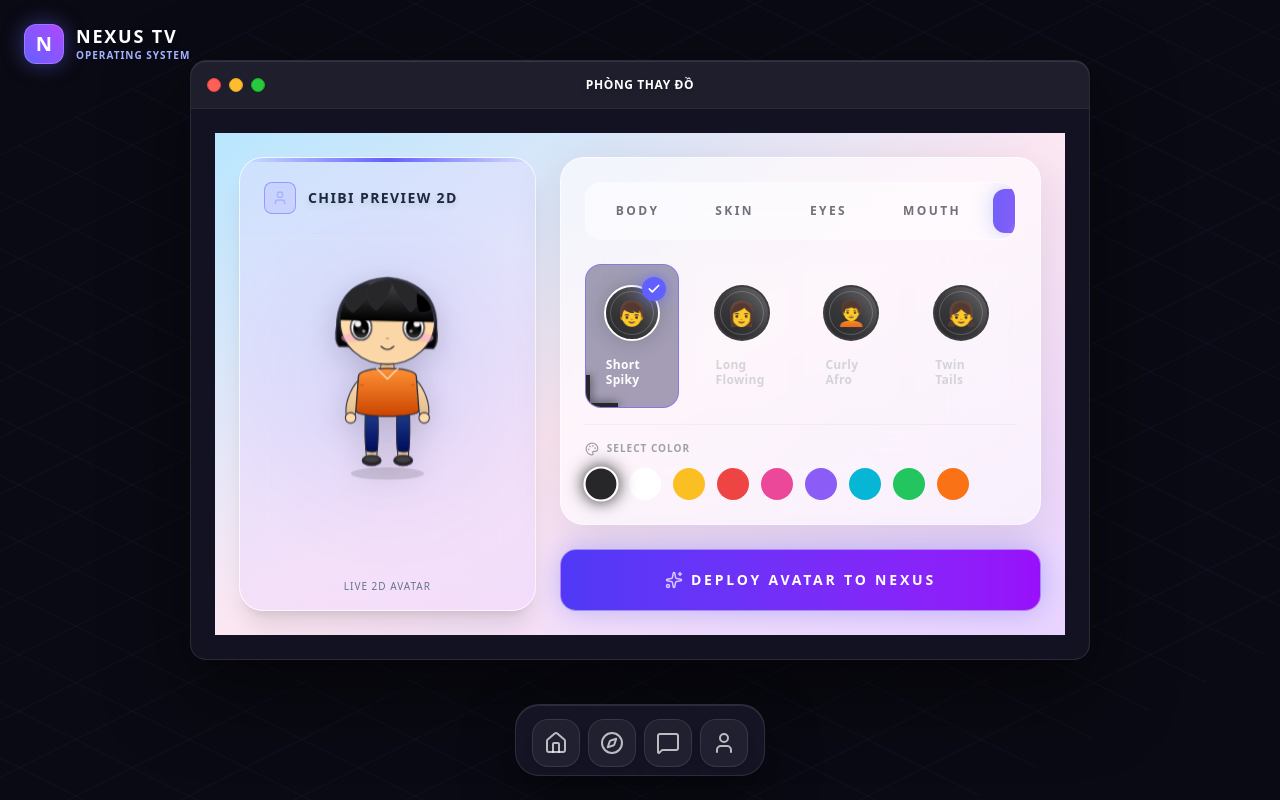
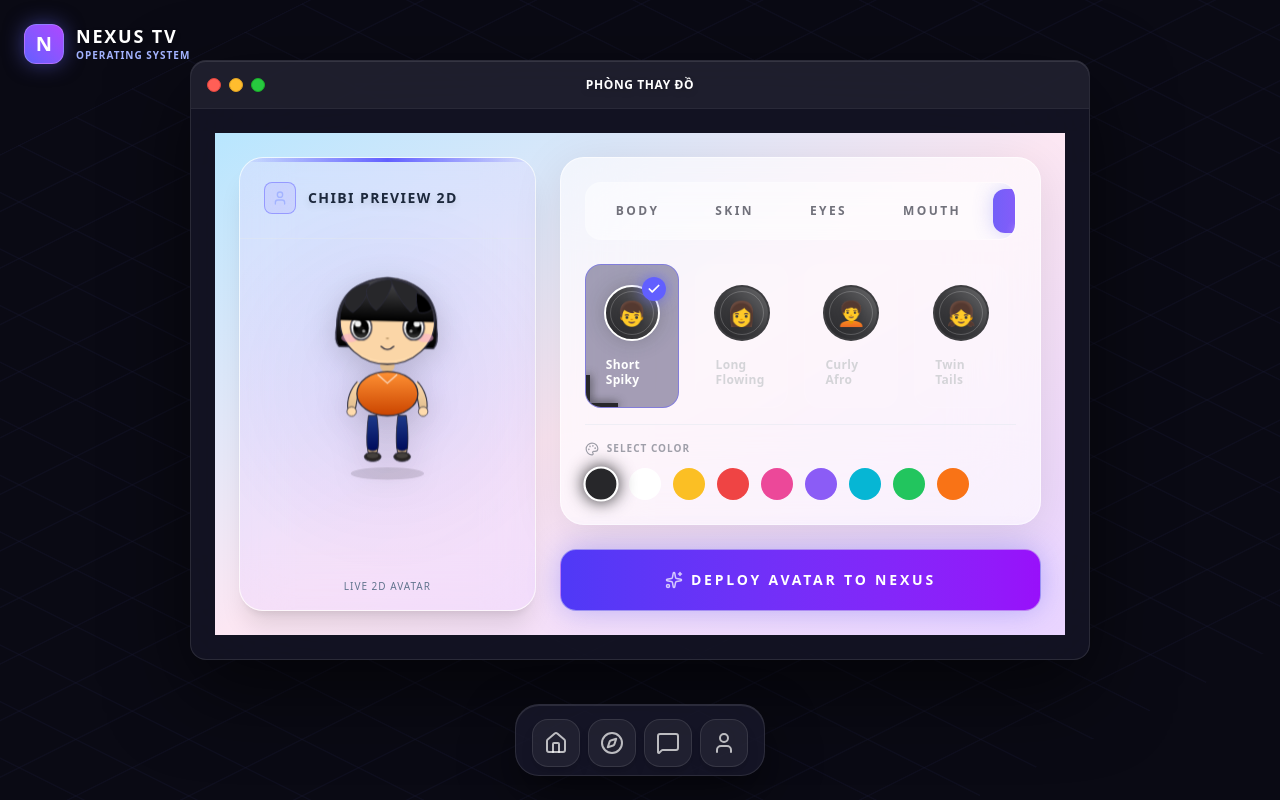
Before and after one commit to Tunglofichill/Nexus, a Next.js app: page /onboarding in a window 1280 px wide. Built offline with nearby package versions, Linux system fonts and the light colour scheme.

Commit message:
style: rounder bean-shaped torso, shorter stubby arms/legs, cuter proportions overall

```diff
--- a/src/components/Chibi2D.tsx
+++ b/src/components/Chibi2D.tsx
@@ -174,80 +174,73 @@ export default function Chibi2D({
 
           {/* ═══════════════ LEGS ═══════════════ */}
           <g>
-            {/* Left leg skin */}
-            <path d="M 210 305 C 208 330, 207 360, 210 388 C 213 395, 228 395, 230 388 C 232 360, 231 330, 230 305 Z"
+            {/* Left leg */}
+            <path d="M 215 310 C 212 335, 210 360, 213 378 C 216 384, 228 384, 231 378 C 234 360, 232 335, 229 310 Z"
                   fill={`url(#sk-${uid})`} stroke={outlineColor} strokeWidth="2" />
-            {/* Right leg skin */}
-            <path d="M 270 305 C 268 330, 267 360, 270 388 C 273 395, 288 395, 290 388 C 292 360, 291 330, 290 305 Z"
+            {/* Right leg */}
+            <path d="M 271 310 C 268 335, 266 360, 269 378 C 272 384, 284 384, 287 378 C 290 360, 288 335, 285 310 Z"
                   fill={`url(#sk-${uid})`} stroke={outlineColor} strokeWidth="2" />
 
-            {/* Pants overlay */}
+            {/* Pants */}
             {bottomsId === 'bottom_jeans' && (<>
-              <path d="M 208 305 C 207 330, 207 355, 209 375 C 212 380, 229 380, 231 375 C 233 355, 233 330, 232 305 Z"
-                    fill={`url(#bg-${uid})`} stroke={outlineColor} strokeWidth="2" />
-              <path d="M 268 305 C 267 330, 267 355, 269 375 C 272 380, 289 380, 291 375 C 293 355, 293 330, 292 305 Z"
-                    fill={`url(#bg-${uid})`} stroke={outlineColor} strokeWidth="2" />
+              <path d="M 214 310 C 211 332, 210 358, 212 372 C 215 378, 229 378, 232 372 C 234 358, 233 332, 230 310 Z"
+                    fill={`url(#bg-${uid})`} stroke={outlineColor} strokeWidth="1.5" />
+              <path d="M 270 310 C 267 332, 266 358, 268 372 C 271 378, 285 378, 288 372 C 290 358, 289 332, 286 310 Z"
+                    fill={`url(#bg-${uid})`} stroke={outlineColor} strokeWidth="1.5" />
             </>)}
             {bottomsId === 'bottom_shorts' && (<>
-              <path d="M 208 305 C 207 320, 208 335, 210 340 C 213 344, 228 344, 231 340 C 233 335, 233 320, 232 305 Z"
-                    fill={`url(#bg-${uid})`} stroke={outlineColor} strokeWidth="2" />
-              <path d="M 268 305 C 267 320, 268 335, 270 340 C 273 344, 288 344, 291 340 C 293 335, 293 320, 292 305 Z"
-                    fill={`url(#bg-${uid})`} stroke={outlineColor} strokeWidth="2" />
+              <path d="M 214 310 C 213 322, 213 332, 215 338 C 218 342, 227 342, 230 338 C 232 332, 232 322, 230 310 Z"
+                    fill={`url(#bg-${uid})`} stroke={outlineColor} strokeWidth="1.5" />
+              <path d="M 270 310 C 269 322, 269 332, 271 338 C 274 342, 283 342, 286 338 C 288 332, 288 322, 286 310 Z"
+                    fill={`url(#bg-${uid})`} stroke={outlineColor} strokeWidth="1.5" />
             </>)}
 
-            {/* Shoes */}
-            <ellipse cx="220" cy="395" rx="18" ry="10" fill="#292524" stroke={outlineColor} strokeWidth="2" />
-            <ellipse cx="220" cy="393" rx="14" ry="6" fill="#3f3f46" />
-            <ellipse cx="280" cy="395" rx="18" ry="10" fill="#292524" stroke={outlineColor} strokeWidth="2" />
-            <ellipse cx="280" cy="393" rx="14" ry="6" fill="#3f3f46" />
+            {/* Shoes — round cute sneakers */}
+            <ellipse cx="222" cy="388" rx="16" ry="9" fill="#292524" stroke={outlineColor} strokeWidth="1.5" />
+            <ellipse cx="222" cy="386" rx="11" ry="5" fill="#44403c" />
+            <ellipse cx="278" cy="388" rx="16" ry="9" fill="#292524" stroke={outlineColor} strokeWidth="1.5" />
+            <ellipse cx="278" cy="386" rx="11" ry="5" fill="#44403c" />
           </g>
 
           {/* ═══════════════ BODY ═══════════════ */}
           <g>
-            {/* Left arm */}
-            <path d="M 195 242 C 178 260, 168 290, 172 310 C 175 318, 185 318, 188 310 C 192 290, 196 270, 205 252"
-                  fill={['clothes_casual','clothes_robe'].includes(clothesId) ? `url(#sk-${uid})` : `url(#cg-${uid})`}
+            {/* Left arm — short rounded sausage */}
+            <path d="M 193 245 C 180 258, 172 280, 175 298 C 178 305, 186 305, 189 298 C 192 282, 194 265, 200 250"
+                  fill={clothesId === 'clothes_casual' ? `url(#sk-${uid})` : `url(#cg-${uid})`}
                   stroke={outlineColor} strokeWidth="2" />
-            {/* Left hand */}
-            <circle cx="180" cy="314" r="10" fill={skinColor} stroke={outlineColor} strokeWidth="2" />
+            <circle cx="182" cy="302" r="9" fill={skinColor} stroke={outlineColor} strokeWidth="1.5" />
 
             {/* Right arm */}
-            <path d="M 305 242 C 322 260, 332 290, 328 310 C 325 318, 315 318, 312 310 C 308 290, 304 270, 295 252"
-                  fill={['clothes_casual','clothes_robe'].includes(clothesId) ? `url(#sk-${uid})` : `url(#cg-${uid})`}
+            <path d="M 307 245 C 320 258, 328 280, 325 298 C 322 305, 314 305, 311 298 C 308 282, 306 265, 300 250"
+                  fill={clothesId === 'clothes_casual' ? `url(#sk-${uid})` : `url(#cg-${uid})`}
                   stroke={outlineColor} strokeWidth="2" />
-            {/* Right hand */}
-            <circle cx="320" cy="314" r="10" fill={skinColor} stroke={outlineColor} strokeWidth="2" />
+            <circle cx="318" cy="302" r="9" fill={skinColor} stroke={outlineColor} strokeWidth="1.5" />
 
             {/* Neck */}
-            <rect x="237" y="205" width="26" height="30" rx="13" fill={skinDark} stroke={outlineColor} strokeWidth="1.5" />
+            <ellipse cx="250" cy="215" rx="14" ry="12" fill={skinDark} />
 
-            {/* Skirt (if applicable) */}
+            {/* Skirt */}
             {bottomsId === 'bottom_skirt' && (
-              <path d="M 195 290 C 195 285, 305 285, 305 290 L 320 345 C 320 355, 180 355, 180 345 Z"
+              <path d="M 200 295 Q 250 300 300 295 L 315 340 Q 250 355 185 340 Z"
                     fill={bottomsColor} stroke={outlineColor} strokeWidth="2" />
             )}
 
-            {/* Torso */}
-            <path d="M 195 235 C 195 215, 305 215, 305 235 L 310 300 C 310 315, 190 315, 190 300 Z"
-                  fill={`url(#cg-${uid})`} stroke={outlineColor} strokeWidth="2.5" />
+            {/* Torso — rounded bean shape */}
+            <ellipse cx="250" cy="268" rx="58" ry="42" fill={`url(#cg-${uid})`} stroke={outlineColor} strokeWidth="2.5" />
 
             {/* Clothes details */}
             {clothesId === 'clothes_casual' && (<>
-              {/* Collar */}
-              <path d="M 230 220 L 250 240 L 270 220" fill="none" stroke="#fff" strokeWidth="3" strokeLinecap="round" opacity="0.7" />
-              {/* Sleeve hems — subtle line marks */}
-              <path d="M 198 252 Q 200 250 205 252" fill="none" stroke={clothesDark} strokeWidth="1.5" />
-              <path d="M 302 252 Q 300 250 295 252" fill="none" stroke={clothesDark} strokeWidth="1.5" />
+              <path d="M 232 232 L 250 248 L 268 232" fill="none" stroke="#fff" strokeWidth="2.5" strokeLinecap="round" opacity="0.7" />
             </>)}
             {clothesId === 'clothes_suit' && (<>
-              <path d="M 235 220 L 250 240 L 265 220" fill="#fff" stroke="none" opacity="0.9" />
-              <path d="M 247 232 L 250 285 L 253 232" fill="#ef4444" />
-              <line x1="250" y1="220" x2="230" y2="305" stroke={clothesDark} strokeWidth="2.5" />
-              <line x1="250" y1="220" x2="270" y2="305" stroke={clothesDark} strokeWidth="2.5" />
+              <path d="M 237 232 L 250 248 L 263 232" fill="#fff" opacity="0.9" />
+              <path d="M 247 242 L 250 285 L 253 242" fill="#ef4444" />
+              <line x1="250" y1="235" x2="220" y2="300" stroke={clothesDark} strokeWidth="2" />
+              <line x1="250" y1="235" x2="280" y2="300" stroke={clothesDark} strokeWidth="2" />
             </>)}
             {clothesId === 'clothes_hoodie' && (<>
-              <ellipse cx="250" cy="222" rx="30" ry="14" fill={clothesDark} stroke={outlineColor} strokeWidth="1.5" />
-              <path d="M 220 270 Q 250 280 280 270" fill="none" stroke={clothesDark} strokeWidth="2" />
+              <ellipse cx="250" cy="238" rx="28" ry="12" fill={clothesDark} stroke={outlineColor} strokeWidth="1.5" />
+              <path d="M 225 275 Q 250 285 275 275" fill="none" stroke={clothesDark} strokeWidth="2" />
             </>)}
           </g>
 
```
